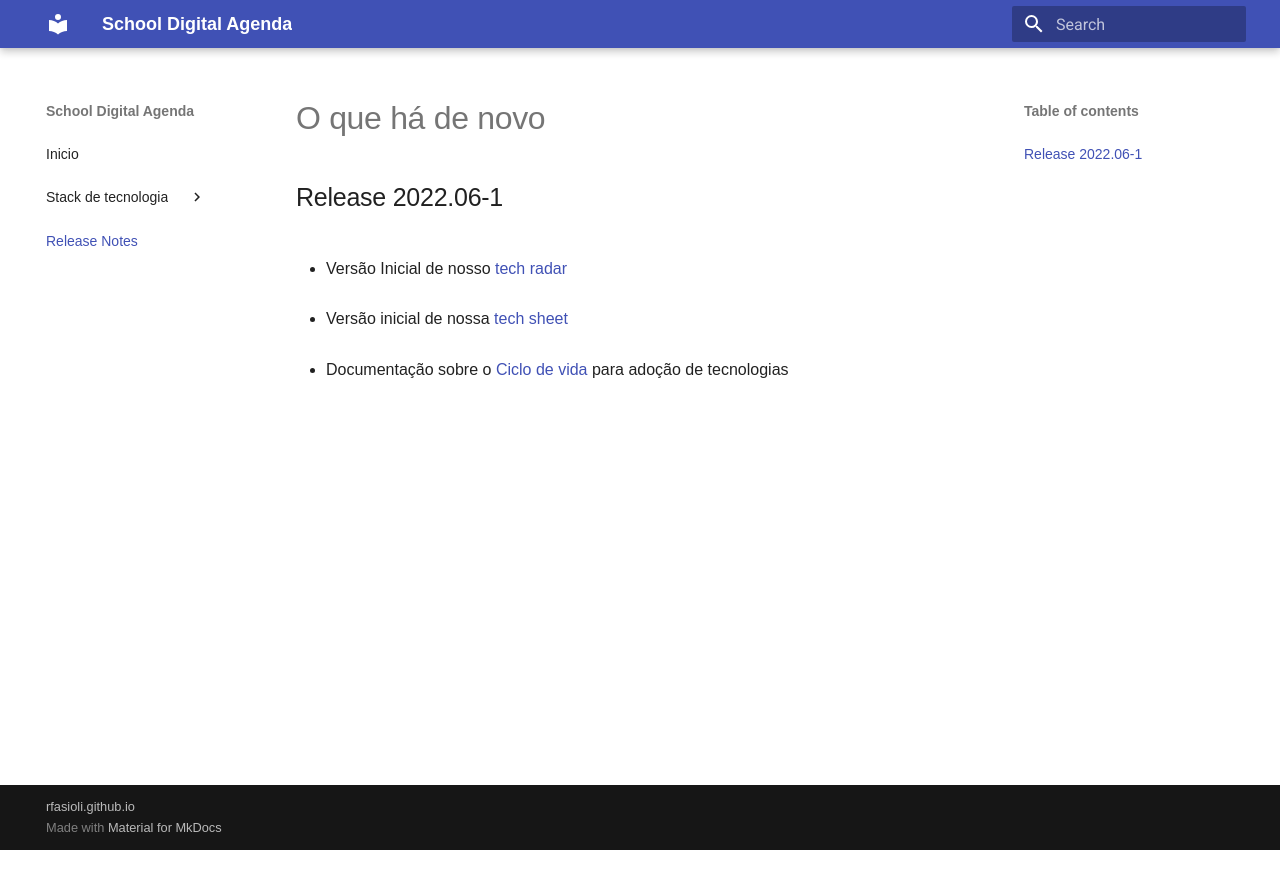
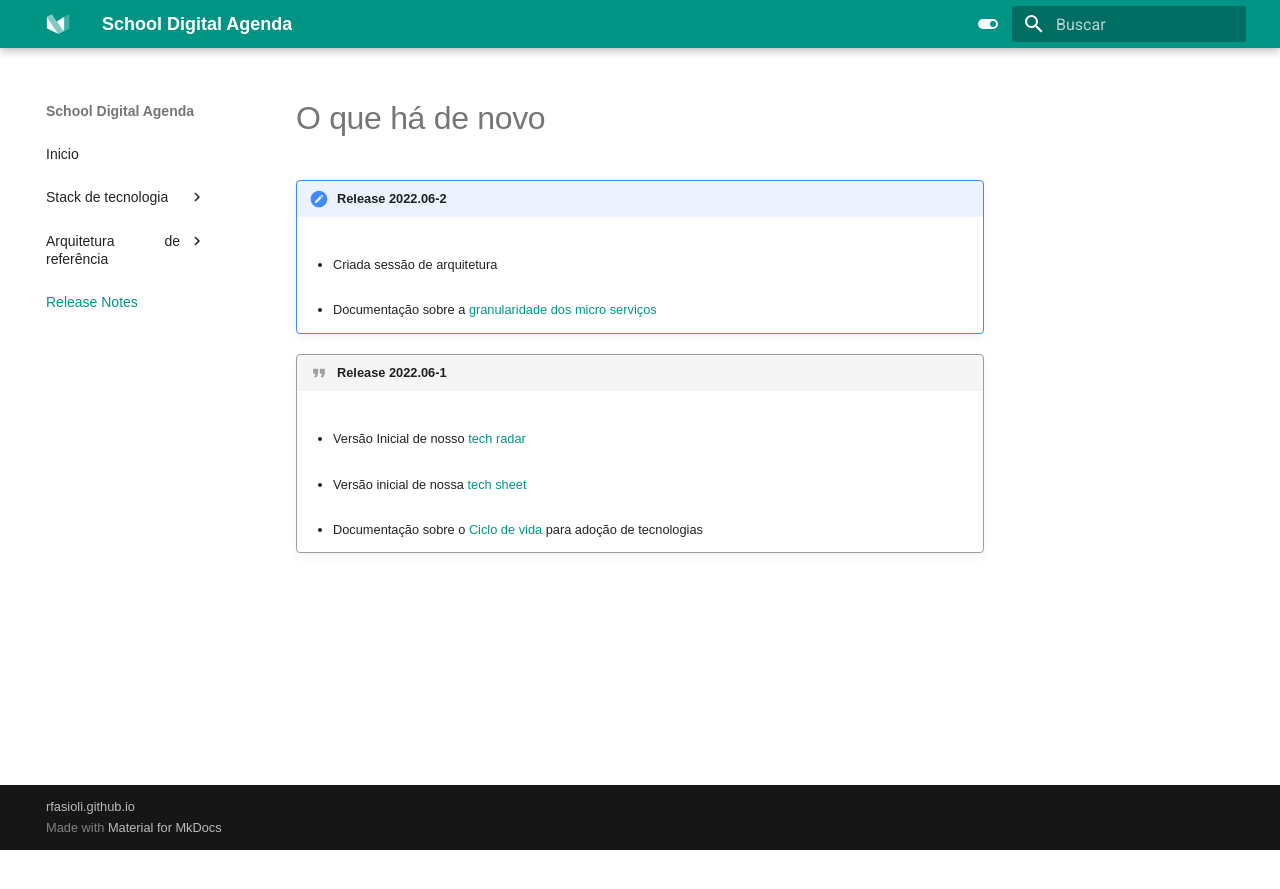
Before and after one commit to school-digital-agenda/SDADocs, an MkDocs documentation site: the page built from docs/release.md, in a window 1280 px wide. Shown: the top 889 px of the page. Built offline with MkDocs 1.6.1 and Material for MkDocs 9.7.7, drawn with Linux system fonts in a browser that asks for light colours.

Commit message:
Tech sheet

```diff
--- a/docs/release.md
+++ b/docs/release.md
@@ -1,10 +1,16 @@
 # O que há de novo
 
-## Release 2022.06-1
-- Versão Inicial de nosso [tech radar][1]
-- Versão inicial de nossa [tech sheet][2]
-- Documentação sobre o [Ciclo de vida][3] para adoção de tecnologias
+!!! note "Release 2022.06-2"
+    - Criada sessão de arquitetura
+    - Documentação sobre a [granularidade dos micro serviços][4]
+
+!!! quote "Release 2022.06-1"
+    - Versão Inicial de nosso [tech radar][1]
+    - Versão inicial de nossa [tech sheet][2]
+    - Documentação sobre o [Ciclo de vida][3] para adoção de tecnologias
+
 
 [1]: /SDADocs/tecnologia/tech-radar
 [2]: /SDADocs/tecnologia/tech-sheet
 [3]: /SDADocs/tecnologia/life-cycle
+[4]: /SDADocs/ref-arch/granularidade
--- a/mkdocs.yml
+++ b/mkdocs.yml
@@ -1,20 +1,85 @@
-theme:
-  name: material
-  favicon: /SDADocs/assets/images/favicon.png
-
 site_name: School Digital Agenda
 site_url: https://school-digital-agenda.github.io/SDADocs
 copyright: rfasioli.github.io
+
+theme:
+  name: material
+
+  features:
+    - content.tabs.link
+    # - content.code.annotate
+    # - content.tooltips
+    - navigation.indexes
+    - navigation.top
+    - navigation.tracking
+    - search.highlight
+    - search.share
+    - search.suggest
+    - toc.follow
+  palette:
+    - scheme: default
+      primary: teal
+      accent: green
+      toggle:
+        icon: material/toggle-switch
+        name: Switch to dark mode
+    - scheme: slate
+      primary: teal
+      accent: lime
+      toggle:
+        icon: material/toggle-switch-off-outline
+        name: Switch to light mode
+  font:
+    text: Roboto
+    code: Roboto Mono
+  favicon: /SDADocs/assets/images/favicon.png
+  icon:
+    logo: logo
+  language: pt-BR
 
 extra_css:
   - /SDADocs/assets/css/radar.css
 
 markdown_extensions:
+  - abbr
   - admonition
+  - attr_list
+  - def_list
+  - footnotes
+  - meta
+  - md_in_html
+  - toc:
+      permalink: true
+  - pymdownx.arithmatex:
+      generic: true
+  - pymdownx.betterem:
+      smart_enable: all
+  - pymdownx.caret
   - pymdownx.details
-  - pymdownx.superfences
-  - attr_list
-  - md_in_html
+  - pymdownx.emoji:
+      emoji_generator: !!python/name:materialx.emoji.to_svg
+      emoji_index: !!python/name:materialx.emoji.twemoji
+  - pymdownx.highlight:
+      anchor_linenums: true
+  - pymdownx.inlinehilite
+  - pymdownx.keys
+  - pymdownx.magiclink:
+      repo_url_shorthand: true
+      user: squidfunk
+      repo: mkdocs-material
+  - pymdownx.mark
+  - pymdownx.smartsymbols
+  - pymdownx.superfences:
+      custom_fences:
+        - name: mermaid
+          class: mermaid
+          format: !!python/name:pymdownx.superfences.fence_code_format
+  - pymdownx.tabbed:
+      alternate_style: true
+  - pymdownx.tasklist:
+      custom_checkbox: true
+  - pymdownx.tilde
+
 
 nav:
   - Inicio: index.md
@@ -22,4 +87,6 @@
     - Tech Radar: tecnologia/tech-radar.md
     - Tech Sheet: tecnologia/tech-sheet.md
     - Ciclo de Vida: tecnologia/life-cycle.md
+  - Arquitetura de referência:
+    - Granularidade de micro-serviços: ref-arch/granularidade
   - Release Notes: release.md
```
Also changed, not shown: docs/assets/stubs/techradar.csv (+6 -3 lines), docs/index.md (+1 -1 lines), docs/tecnologia/life-cycle.md (+2 -0 lines), docs/tecnologia/tech-radar.md (+12 -7 lines), docs/tecnologia/tech-sheet.md (+152 -0 lines), docs/ref-arch/granularidade.md (line endings or trailing spaces).
